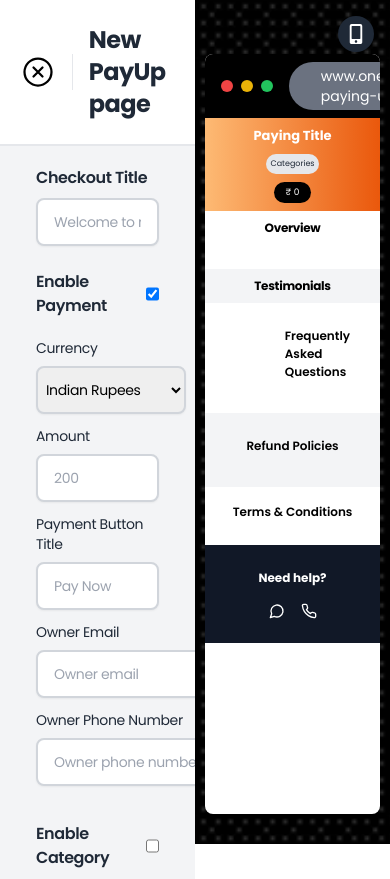
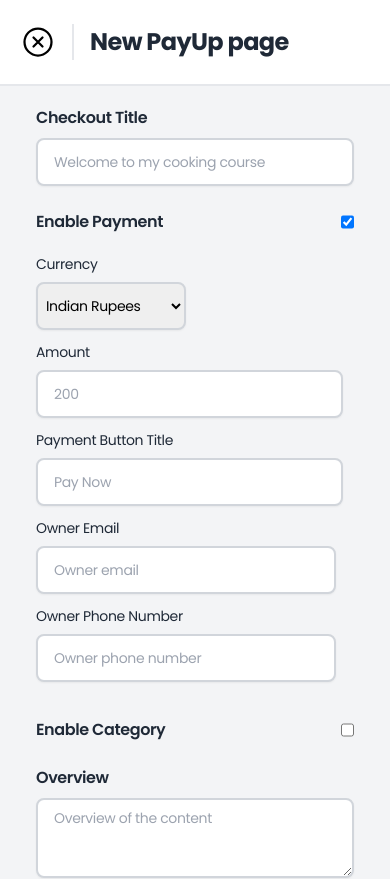
Before and after one commit to anandpandey1308/oneapp, a React (Vite) app: page /app/create-pay-up in a window 390 px wide. Shown: the top 879 px of the page. Built offline with nearby package versions, Linux system fonts and the light colour scheme.

Commit message:
fixed mobile layout

```diff
--- a/src/Pages/Dashboard/DashboardPages/PayingUpPage/CreatePayUp.jsx
+++ b/src/Pages/Dashboard/DashboardPages/PayingUpPage/CreatePayUp.jsx
@@ -36,9 +36,7 @@ const CreatePayUp = () => {
     faQ: {
       title: "Frequently Asked Questions",
       isActive: false,
-      faQMetaData: [
-
-      ],
+      faQMetaData: [],
     },
     refundPolicies: {
       title: "Refund Policies",
@@ -234,8 +232,8 @@ const CreatePayUp = () => {
   };
 
   return (
-    <div className="max-w-full min-h-screen bg-white flex">
-      <div className="w-1/2 overflow-y-auto h-full">
+    <div className="max-w-full min-h-screen bg-white flex flex flex-col md:flex-row">
+      <div className="md:w-1/2 w:1/2 overflow-y-auto h-full">
         {/* Form Field */}
         {/* Checkout Navbar */}
         <div className="flex py-6 px-5 border-b-gray-200 border-b-2 w-full sticky top-0 bg-white z-10">
@@ -623,8 +621,7 @@ const CreatePayUp = () => {
       </div>
 
       {/* Preview Section */}
-      <div
-        className="w-1/2   h-screen  sticky top-0 flex items-center justify-center"
+      <div className="md:w-1/2  h-screen  sticky top-0 flex items-center justify-center"
         style={{
           backgroundImage: `url(${Pattern})`,
           backgroundSize: "cover",
```
